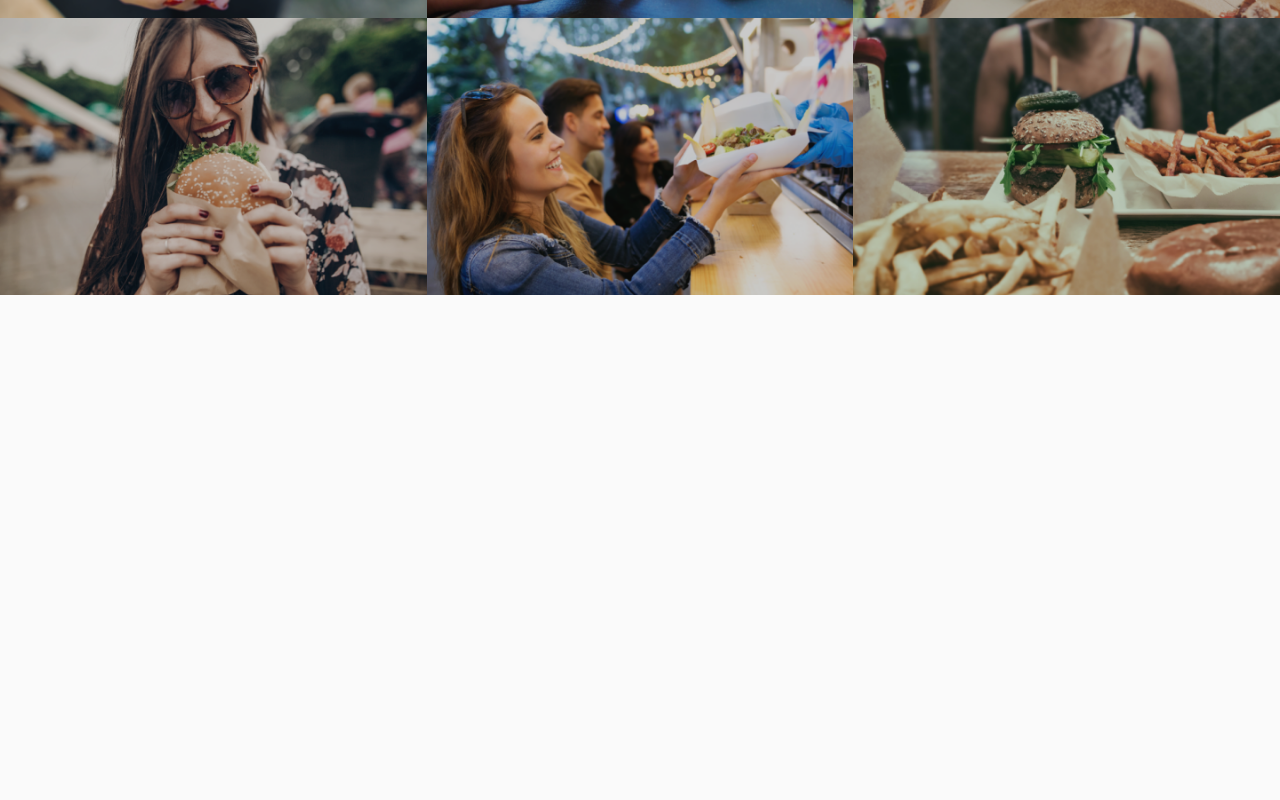
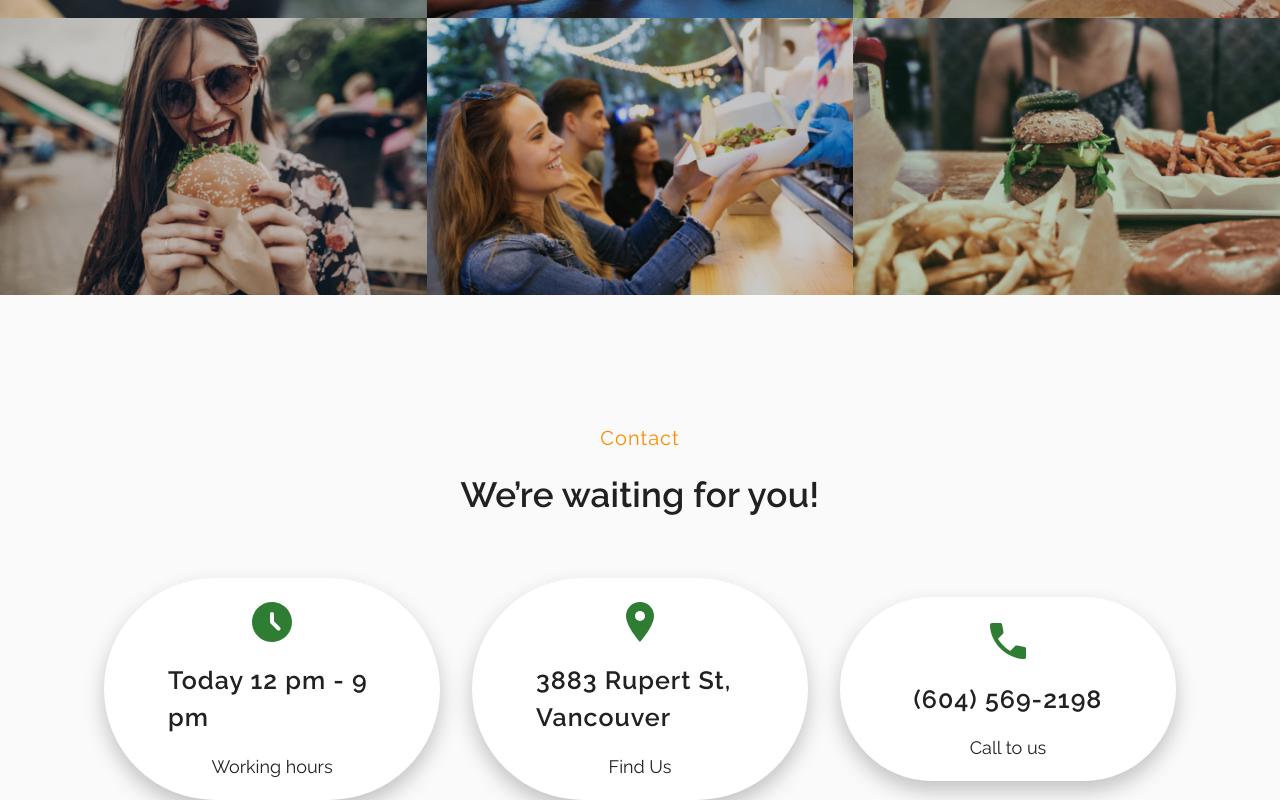
Before and after one commit to thejsdeveloper/the-veggie-king, a Next.js app: page / in a window 1280 px wide. Shown: the part 2773-3573 px from the top of the page. Before the commit the page ends 3068 px from the top, so only its background shows below. Built offline with nearby package versions, Linux system fonts and the light colour scheme.

Commit message:
feat: adding contact section

```diff
--- a/src/app/page.tsx
+++ b/src/app/page.tsx
@@ -1,4 +1,5 @@
 import AboutUs from "@/components/AboutUs";
+import ContactUs from "@/components/ContactUs";
 import Gallery from "@/components/Gallery";
 import Hero from "@/components/Hero";
 import Menu from "@/components/Menu";
@@ -10,6 +11,7 @@ export default function Home() {
       <AboutUs />
       <Menu />
       <Gallery />
+      <ContactUs />
     </main>
   );
 }
--- a/src/components/AboutUs/AboutUs.tsx
+++ b/src/components/AboutUs/AboutUs.tsx
@@ -36,8 +36,3 @@ function AboutUs() {
 }
 
 export default AboutUs;
-
-/**
-
-
- */
--- /dev/null
+++ b/src/components/ContactUs/ContactUs.tsx
@@ -0,0 +1,48 @@
+import Image from "next/image";
+import * as React from "react";
+
+import timeIcon from "public/icons/time-icon.svg";
+import mapIcon from "public/icons/map-icon.svg";
+import phoneIcon from "public/icons/phone-icon.svg";
+
+function ContactUs() {
+  return (
+    <section id="contact-us" className="flex flex-col pt-32 px-104">
+      <div className="flex-1 flex flex-col items-center justify-center space-y-4">
+        <h3 className="text-orange-600 text-sm font-normal tracking-wide">
+          Contact
+        </h3>
+        <h2 className="text-gray-900 text-lg font-semibold tracking-tighter">
+          We’re waiting for you!
+        </h2>
+      </div>
+      <div className="mt-14 flex flex-row items-center justify-center space-x-8">
+        <div className="flex flex-col items-center justify-center flex-1 space-y-4 rounded-full shadow bg-white px-16 py-5">
+          <Image src={timeIcon} alt="location icon" className="w-12 h-12" />
+          <h1 className="text-gray-900 text-md font-semibold tracking-wide">
+            Today 12 pm - 9 pm
+          </h1>
+          <p className="text-gray-900 text-xs font-normal">Working hours</p>
+        </div>
+
+        <div className="flex flex-col items-center  justify-center flex-1 space-y-4 rounded-full shadow bg-white px-16 py-5">
+          <Image src={mapIcon} alt="location icon" className="w-12 h-12" />
+          <h1 className="text-gray-900 text-md font-semibold tracking-wide">
+            3883 Rupert St, Vancouver
+          </h1>
+          <p className="text-gray-900 text-xs font-normal">Find Us</p>
+        </div>
+
+        <div className="flex flex-col items-center  justify-center space-y-4 flex-1 rounded-full shadow bg-white px-16 py-5">
+          <Image src={phoneIcon} alt="location icon" className="w-12 h-12" />
+          <h1 className="text-gray-900 text-md font-semibold tracking-wide">
+            (604) 569-2198
+          </h1>
+          <p className="text-gray-900 text-xs font-normal">Call to us</p>
+        </div>
+      </div>
+    </section>
+  );
+}
+
+export default ContactUs;
--- /dev/null
+++ b/src/components/ContactUs/index.ts
@@ -0,0 +1,2 @@
+export * from './ContactUs';
+export { default } from './ContactUs';
--- a/src/components/Header/Header.tsx
+++ b/src/components/Header/Header.tsx
@@ -19,7 +19,7 @@ function Header() {
             <Link href="#menu">Menu</Link>
           </li>
           <li>
-            <Link href="#">Contact</Link>
+            <Link href="#contact-us">Contact</Link>
           </li>
         </ul>
       </nav>
```
